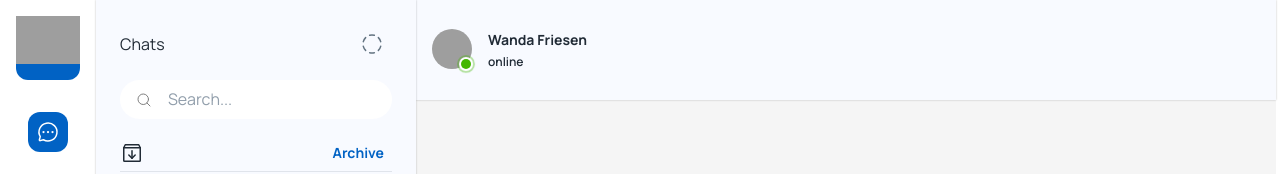
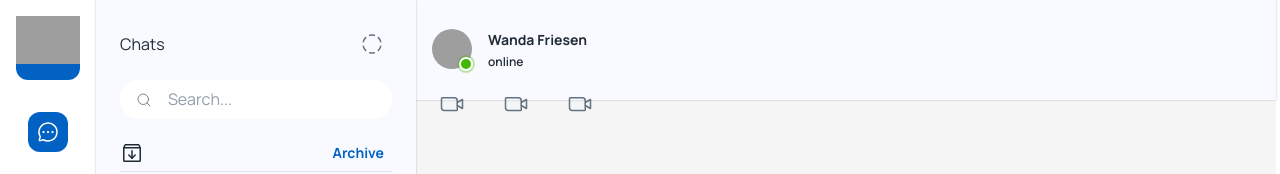
Before and after one commit to rohan-tech-negi/Chat-App, a React (Create React App) app: page /app in a window 1280 px wide. Shown: the top 174 px of the page. Built offline with nearby package versions, Linux system fonts and the light colour scheme; grey boxes are pictures that could not be loaded.

Commit message:
placing other items on the right side of the navbar

```diff
--- a/src/components/conversation/index.js
+++ b/src/components/conversation/index.js
@@ -1,6 +1,7 @@
-import { Avatar, Box, Stack, Badge, styled, Typography } from '@mui/material'
+import { Avatar, Box, Stack, Badge, styled, Typography, IconButton } from '@mui/material'
 import React from 'react'
 import { faker } from '@faker-js/faker'
+import { VideoCamera } from 'phosphor-react';
 
 const StyledBadge = styled(Badge)(({ theme }) => ({
   '& .MuiBadge-badge': {
@@ -55,6 +56,18 @@ const Conversation = () => {
                 </Stack>
 
             </Stack>
+            <Stack direction="row" alignItems={"center"} spacing={3}>
+              <IconButton>
+                <VideoCamera></VideoCamera>
+              </IconButton>
+              <IconButton>
+                <VideoCamera></VideoCamera>
+              </IconButton>
+              <IconButton>
+                <VideoCamera></VideoCamera>
+              </IconButton>
+
+            </Stack>
 
         </Box>
 
```
